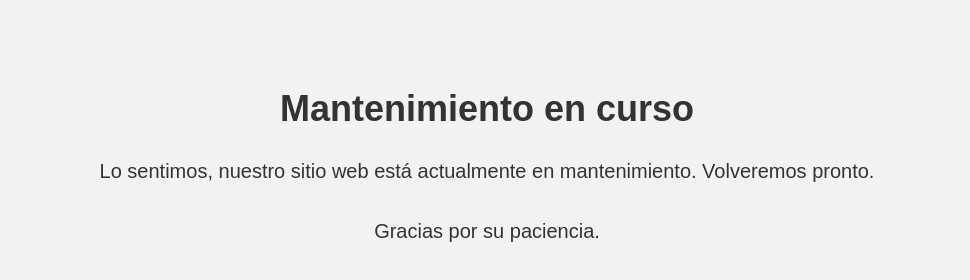
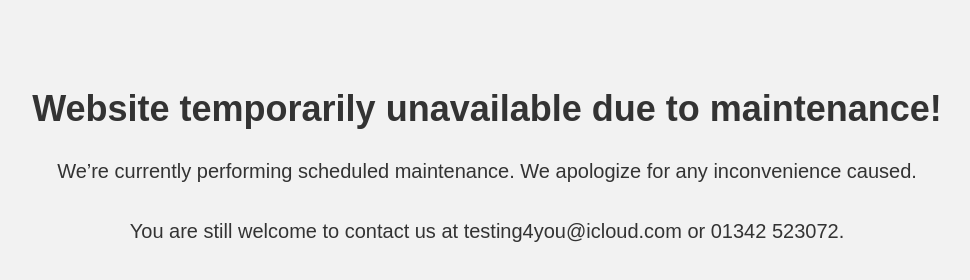
Before and after one commit to thor9898/thor9898.github.io, a plain HTML site: page index.html in a window 1280 px wide. Shown: the whole page, without its empty margins (153-1123 px from the left). Drawn offline with Linux system fonts and the light colour scheme.

Commit message:
Update index.html

```diff
--- a/index.html
+++ b/index.html
@@ -3,7 +3,7 @@
 <head>
     <meta charset="UTF-8">
     <meta name="viewport" content="width=device-width, initial-scale=1.0">
-    <title>Mantenimiento en curso</title>
+    <title>Testing4You</title>
     <style>
         body {
             background-color: #f2f2f2;
@@ -25,8 +25,8 @@
     </style>
 </head>
 <body>
-    <h1>Mantenimiento en curso</h1>
-    <p>Lo sentimos, nuestro sitio web está actualmente en mantenimiento. Volveremos pronto.</p>
-    <p>Gracias por su paciencia.</p>
+    <h1> Website temporarily unavailable due to maintenance!</h1>
+    <p>We’re currently performing scheduled maintenance. We apologize for any inconvenience caused.</p>
+    <p>You are still welcome to contact us at testing4you@icloud.com or 01342 523072.</p>
 </body>
 </html>
```
